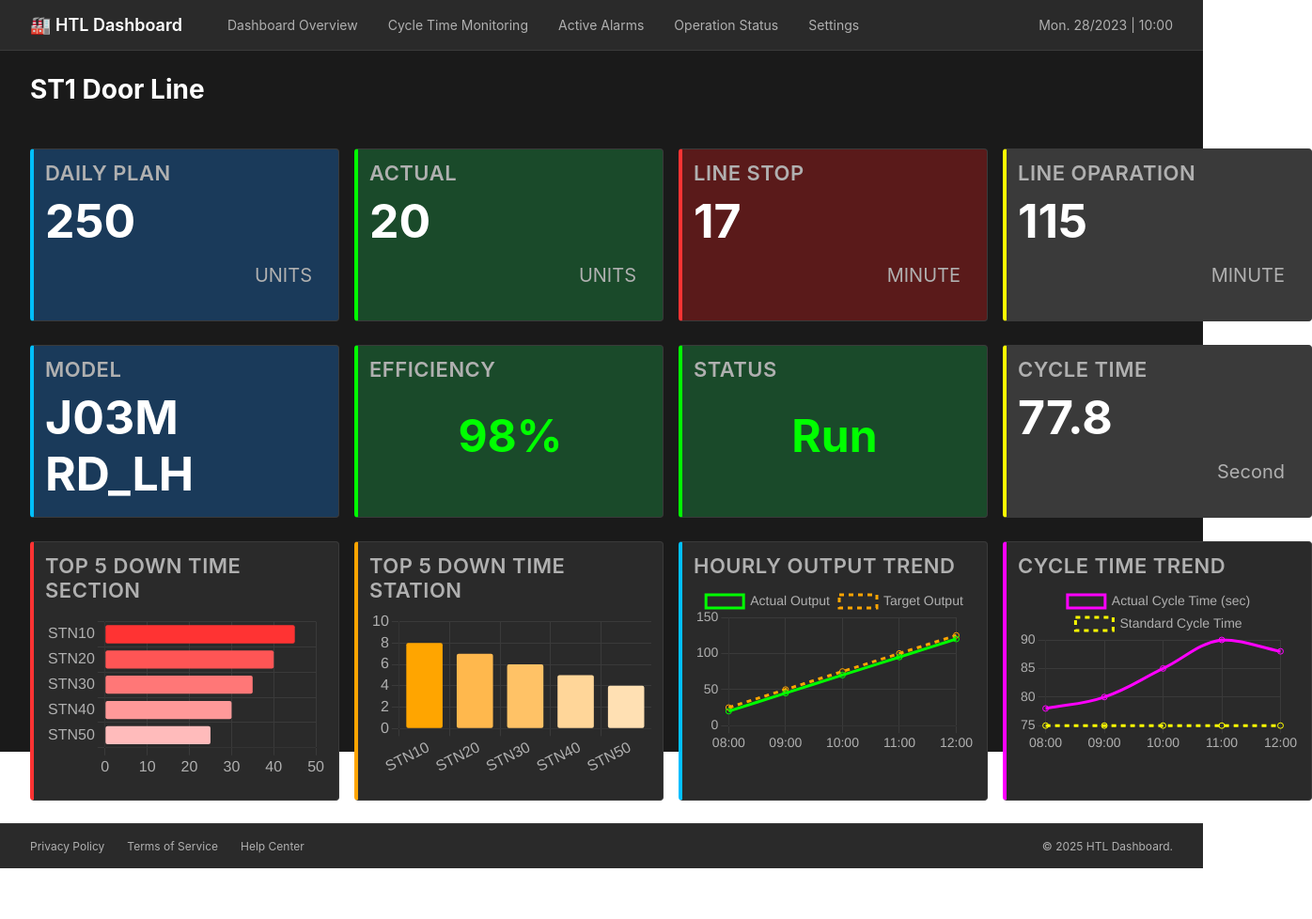
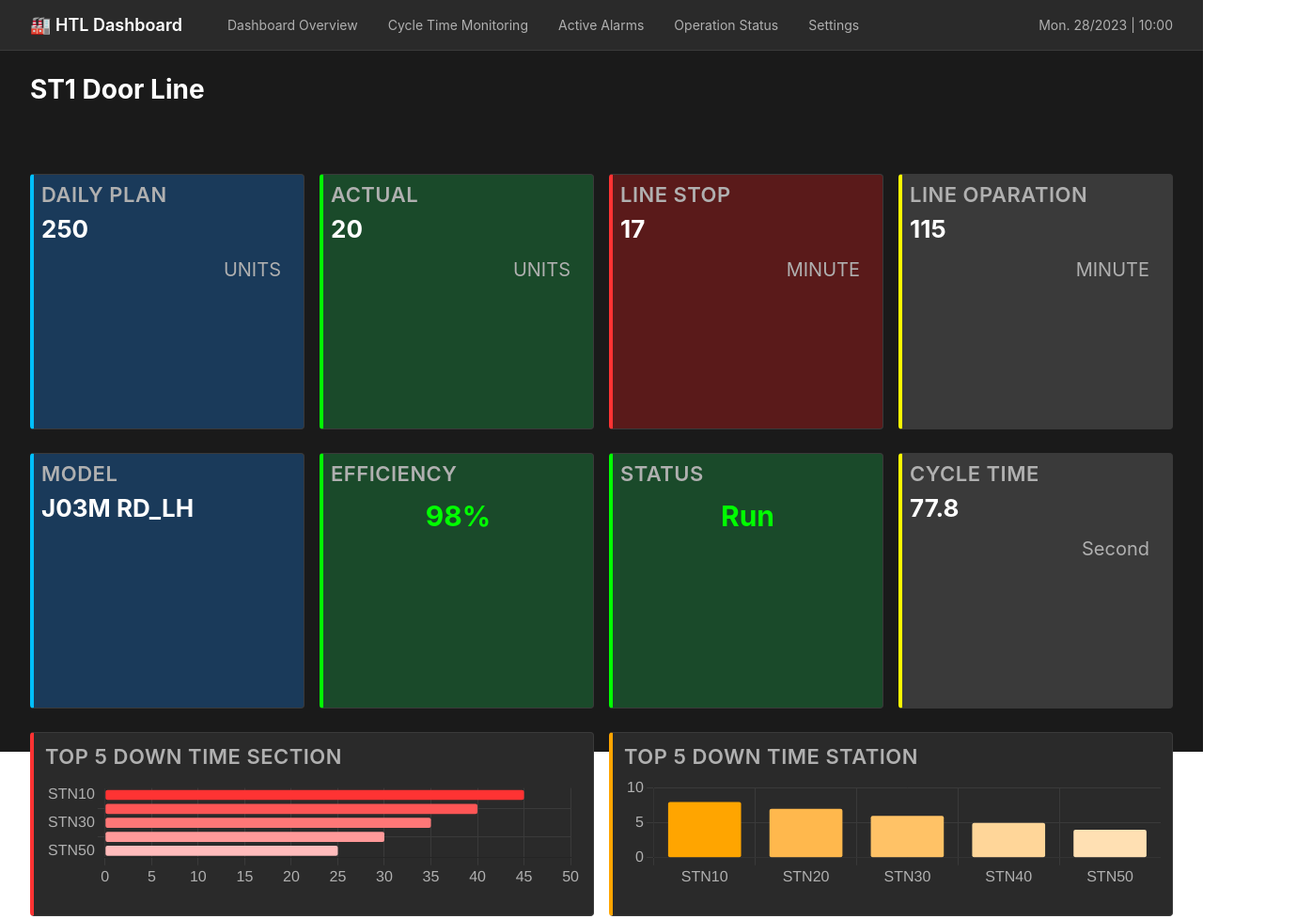
Before and after one commit to nattawat7786-collab/HTL_DASHBORD, a plain HTML site: page index.html in a window 1280 px wide. Shown: the top 978 px of the page at 94% size, 1396 px wide, since content can reach past the window. Before the commit the page ends 924 px from the top, so only its background shows below. Drawn offline with nearby package versions, Linux system fonts and the light colour scheme.

Commit message:
V0.0.3.0

```diff
--- a/index.html
+++ b/index.html
@@ -28,7 +28,7 @@
                 <h1 style="font-size: 28px; font-weight: 700; color: #FFFFFF; margin: 0;">ST1 Door Line</h1>
             </div>
 
-            <div class="row">
+            <div class="row row-kpi">
                 <div class="data-block block-daily-plan">
                     <div class="block-label">Daily Plan</div>
                     <div class="block-value">250</div>
@@ -51,7 +51,7 @@
                 </div>
             </div>
 
-            <div class="row">
+            <div class="row row-kpi">
                 <div class="data-block block-monthly-plan">
                     <div class="block-label">Model</div>
                     <div class="block-value">J03M RD_LH</div>
@@ -72,7 +72,7 @@
                 </div>
             </div>
 
-            <div class="row">
+            <div class="row row-chart">
 
                 <div class="data-block block-chart">
                     <div class="block-label">Top 5 Down Time Section</div>
--- a/styles.css
+++ b/styles.css
@@ -196,19 +196,19 @@ body {
 }
 
 .efficiency-large {
-    font-size: 48px;
+    font-size: 30px;
     font-weight: 700;
     color: #00FF00;
     text-align: center;
-    padding: 20px 0;
+    padding: 6px 0;
 }
 
 .block-Status-large {
-    font-size: 48px;
+    font-size: 30px;
     font-weight: 700;
     color: #00FF00;
     text-align: center;
-    padding: 20px 0;
+    padding: 6px 0;
 }
 
 .footer {
@@ -233,3 +233,30 @@ body {
     display: flex;
     gap: 24px;
 }
+/* --- แถว KPI ด้านบน: ช่องเล็กลง --- */
+.row-kpi {
+    grid-template-columns: repeat(4, 1fr);
+}
+
+.row-kpi .data-block {
+    min-height: 90px;   /* จากเดิม 108px ให้เล็กลง */
+    padding: 8px;
+}
+
+.row-kpi .block-value {
+    font-size: 26px;    /* ตัวเลขเล็กลง */
+}
+
+
+/* --- แถวกราฟด้านล่าง: ช่องใหญ่ขึ้น --- */
+.row-chart {
+    grid-template-columns: repeat(2, 1fr);  /* จาก 4 ช่อง → เหลือ 2 ช่อง */
+}
+
+.row-chart .data-block {
+    min-height: 170px;  /* ขยายความสูงกราฟ */
+}
+
+.row-chart .chart-container {
+    height: 120px;      /* ขยายพื้นที่กราฟจริง */
+}
```
